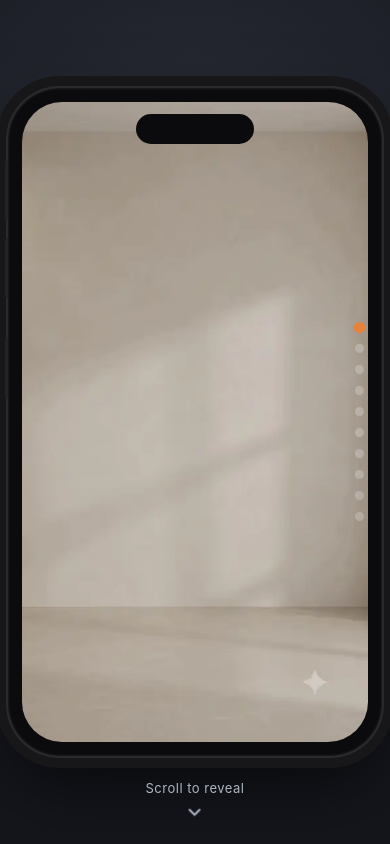
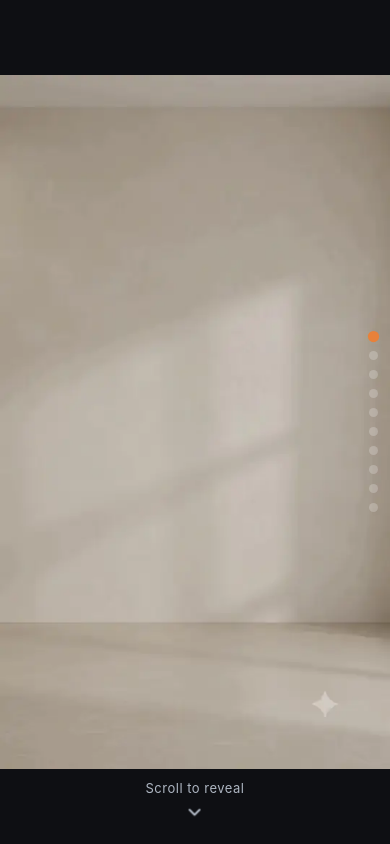
Before and after one commit to revanth4033/decorpot, a plain HTML site: page index.html in a window 390 px wide. Shown: the top 844 px of the page. Drawn offline with Linux system fonts and the light colour scheme.

Commit message:
Full-screen on mobile, keep phone mockup on desktop
Co-Authored-By: Claude Opus 4.8 (1M context) <noreply@anthropic.com>

```diff
--- a/index.html
+++ b/index.html
@@ -77,6 +77,26 @@
     scroll-snap-align:start;
     scroll-snap-stop:always;   /* one scroll = one element */
   }
+
+  /* ---------- MOBILE: drop the mockup, go full-screen ---------- */
+  @media (max-width:640px), (pointer:coarse){
+    .stage{align-items:stretch;}
+    .phone{
+      width:100vw;
+      height:100svh;
+      max-height:none;
+      padding:0;
+      border-radius:0;
+      background:#0e0f13;
+      box-shadow:none;
+    }
+    .phone::after{display:none;}   /* no fake side buttons */
+    .screen{border-radius:0;}
+    .notch{display:none;}          /* real phone already has one */
+    #player{object-fit:contain;background:#0e0f13;}  /* whole design always visible */
+    .dots{right:12px;gap:10px;}
+    .snap{height:100svh;}
+  }
 </style>
 </head>
 <body>
```
